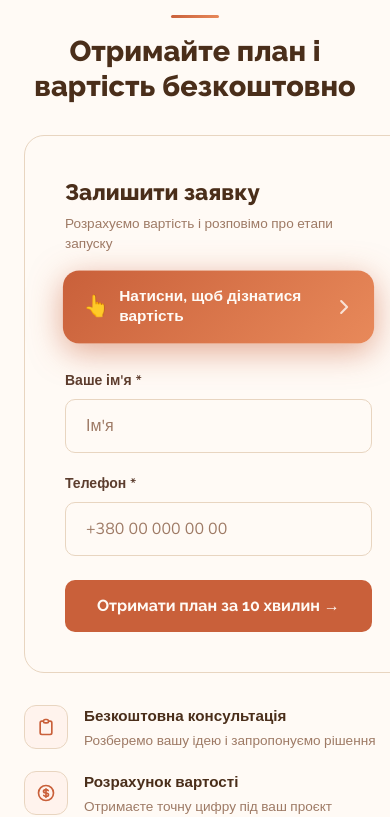
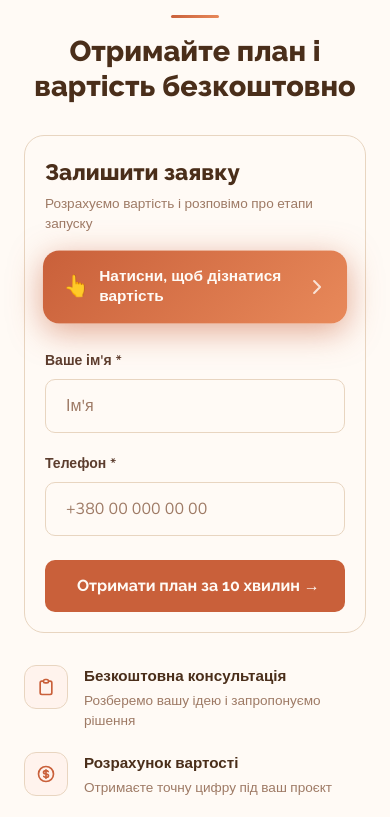
Before and after one commit to nicksolntsev2808/wamsides_landing, a React (Vite) app: page / in a window 390 px wide. Shown: the part 5904-6721 px from the top of the page. Built offline with nearby package versions, Linux system fonts and the light colour scheme.

Commit message:
Add files via upload

```diff
--- a/src/web/styles.css
+++ b/src/web/styles.css
@@ -267,6 +267,20 @@ body {
     grid-template-columns: 1fr !important;
     gap: 2rem !important;
   }
+  .ws-grid-2col > * {
+    min-width: 0;
+    max-width: 100%;
+  }
+
+  /* Reduce contact form card padding on narrow screens */
+  #contact .ws-card {
+    padding: 1.25rem !important;
+  }
+
+  /* Disable hover lift on cards for touch devices */
+  .ws-card:hover {
+    transform: none;
+  }
 }
 
 .ws-grid-2col {
```
